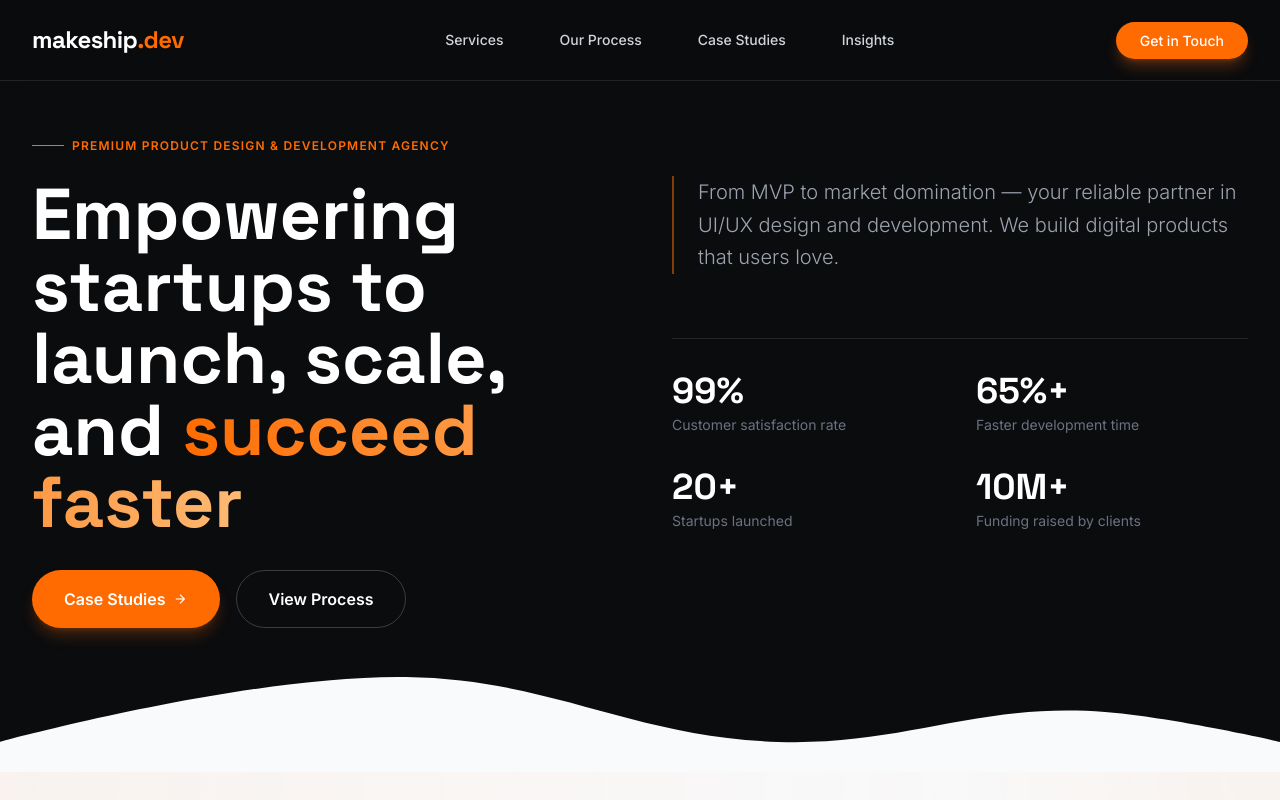
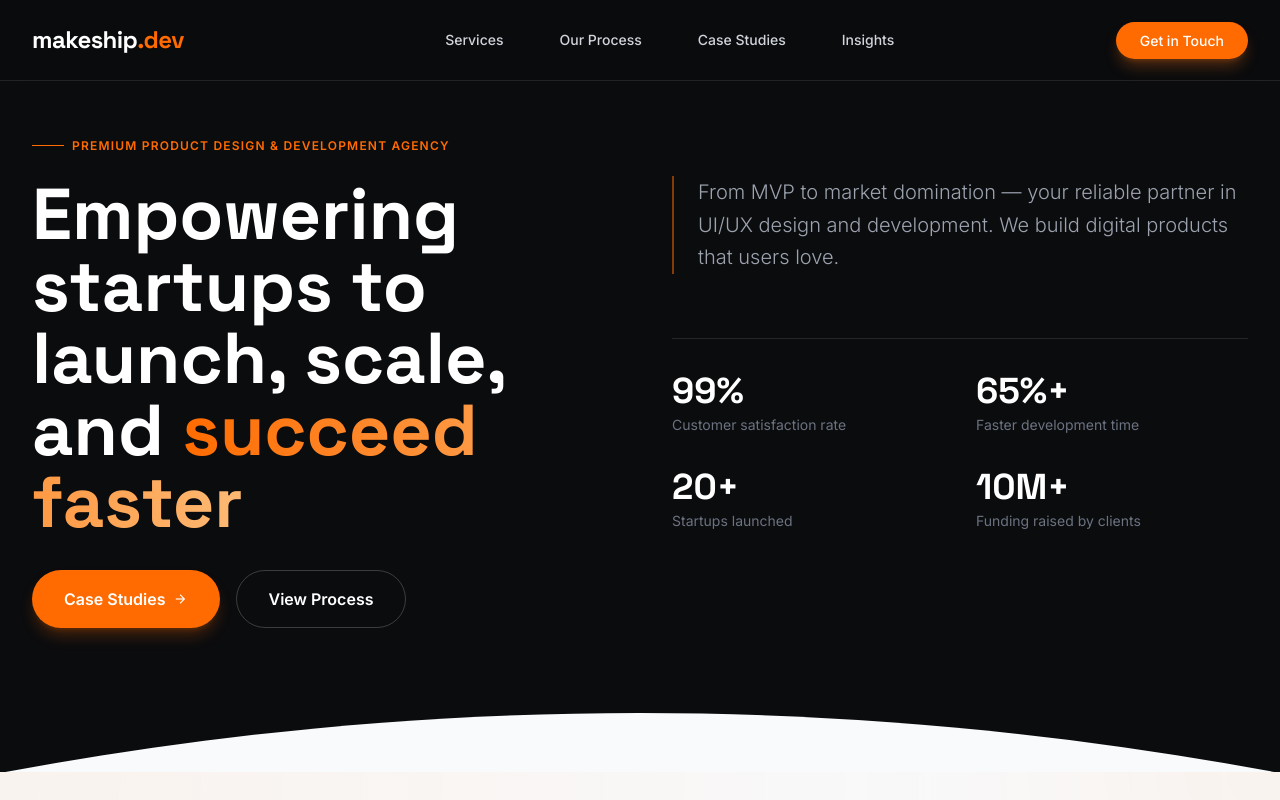
Before and after one commit to Mubashir-19/makeship, a React (Create React App) app: page / in a window 1280 px wide. Shown: the top 800 px of the page. Built offline with nearby package versions, Linux system fonts and the light colour scheme; a web font is replaced by a local one.

Commit message:
portfolio updates

```diff
--- a/src/components/Footer.js
+++ b/src/components/Footer.js
@@ -4,11 +4,6 @@ import React from 'react';
 const Footer = () => {
   return (
     <footer id="contact" className="bg-background-dark text-white pt-24 pb-12 border-white/10 relative overflow-hidden">
-      <div className="absolute -top-[1px] left-0 w-full text-gray-50 dark:text-[#0f1115]">
-        <svg className="block w-full h-12 md:h-20 fill-current transform rotate-180" preserveAspectRatio="none" viewBox="0 0 1440 74" xmlns="http://www.w3.org/2000/svg">
-          <path d="M456.464 0.0433865C277.158 -1.70575 0 50.0141 0 50.0141V74H1440V50.0141C1440 50.0141 1320.4 31.1925 1243.09 27.0276C1099.33 19.2816 1019.08 53.1981 875.138 50.0141C710.527 46.3727 621.108 1.64949 456.464 0.0433865Z"></path>
-        </svg>
-      </div>
       <div className="max-w-7xl mx-auto px-4 sm:px-6 lg:px-8 relative z-10 pt-10">
         <div className="grid grid-cols-1 md:grid-cols-2 lg:grid-cols-4 gap-12 mb-16">
           <div>
--- a/src/components/Hero.js
+++ b/src/components/Hero.js
@@ -78,14 +78,14 @@ const Hero = () => {
           </div>
         </div>
       </div>
-      <div className="absolute -bottom-[1px] left-0 w-full text-background-light dark:text-background-dark">
+      <div className="absolute -bottom-[1px] left-0 w-full text-background-light dark:text-[#0a0b0d]">
         <svg
-          className="block w-full h-16 sm:h-24 fill-current"
+          className="block w-full h-12 sm:h-20 fill-current"
           preserveAspectRatio="none"
-          viewBox="0 0 1440 74"
+          viewBox="0 0 1440 100"
           xmlns="http://www.w3.org/2000/svg"
         >
-          <path d="M456.464 0.0433865C277.158 -1.70575 0 50.0141 0 50.0141V74H1440V50.0141C1440 50.0141 1320.4 31.1925 1243.09 27.0276C1099.33 19.2816 1019.08 53.1981 875.138 50.0141C710.527 46.3727 621.108 1.64949 456.464 0.0433865Z"></path>
+          <path d="M0 100 C 480 0, 960 0, 1440 100 Z"></path>
         </svg>
       </div>
     </header>
```
Also changed, not shown: src/components/Contact.js (line endings or trailing spaces).
